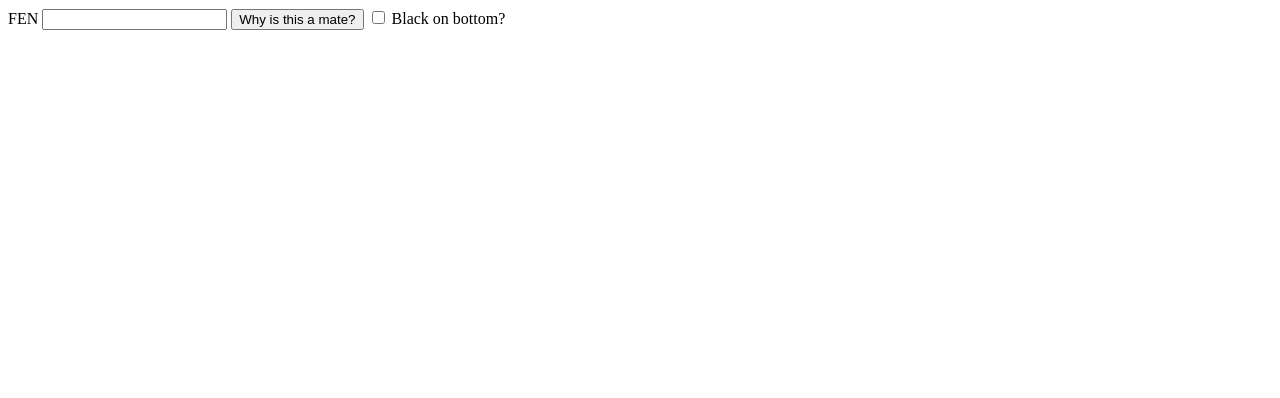
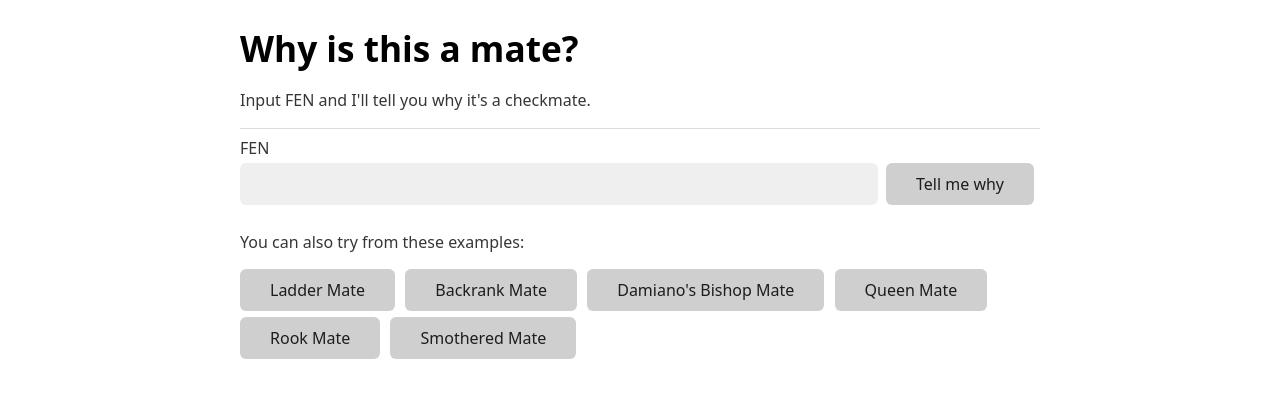
Before and after one commit to rootEnginear/why-is-this-a-checkmate, a website: page public/index.html in a window 1280 px wide. Drawn offline with nearby package versions, Linux system fonts and the light colour scheme.

Commit message:
feat: add uis

```diff
--- a/package.json
+++ b/package.json
@@ -9,6 +9,7 @@
   },
   "license": "MIT",
   "dependencies": {
+    "ejs": "^3.1.8",
     "express": "^4.18.1",
     "typescript": "^4.8.2"
   },
--- a/public/index.html
+++ b/public/index.html
@@ -1,10 +1,94 @@
-<form>
-  <label>
-    FEN
-    <input type="text" name="fen">
-  </label>
-  <button type="submit">Why is this a mate?</button>
-  <label>
-    <input type="checkbox" name="flip" value=""> Black on bottom?
-  </label>
-</form>
+<!DOCTYPE html>
+<html lang="en">
+
+<head>
+  <meta charset="UTF-8">
+  <meta http-equiv="X-UA-Compatible" content="IE=edge">
+  <meta name="viewport" content="width=device-width, initial-scale=1.0">
+
+  <!-- HTML Meta Tags -->
+  <title>Why is this a mate?</title>
+  <meta name="description" content="Input FEN and I'll tell you why it's a checkmate.">
+
+  <!-- Facebook Meta Tags -->
+  <meta property="og:url" content="https://whymate.glitch.me/">
+  <meta property="og:type" content="website">
+  <meta property="og:title" content="Why is this a mate?">
+  <meta property="og:description" content="Because this:">
+  <meta property="og:image"
+    content="https://whymate.glitch.me/?fen=rnbqkbnr%2Fpppppppp%2F8%2F8%2F8%2F8%2FPPPPPPPP%2FRNBQKBNR">
+
+  <!-- Twitter Meta Tags -->
+  <meta name="twitter:card" content="summary_large_image">
+  <meta property="twitter:domain" content="whymate.glitch.me">
+  <meta property="twitter:url" content="https://whymate.glitch.me/">
+  <meta name="twitter:title" content="Why is this a mate?">
+  <meta name="twitter:description" content="Because this:">
+  <meta name="twitter:image"
+    content="https://whymate.glitch.me/?fen=rnbqkbnr%2Fpppppppp%2F8%2F8%2F8%2F8%2FPPPPPPPP%2FRNBQKBNR">
+
+  <!-- Meta Tags Generated via https://www.opengraph.xyz -->
+
+  <link rel="stylesheet" href="https://cdn.jsdelivr.net/npm/water.css@2/out/water.css">
+</head>
+
+<body>
+  <header>
+    <h1>Why is this a mate?</h1>
+    <p>Input FEN and I'll tell you why it's a checkmate.</p>
+  </header>
+  <hr>
+  <form class="fen-input">
+    <label>
+      FEN
+      <input type="text" name="fen">
+    </label>
+    <button type="submit">Tell me why</button>
+  </form>
+  <p>You can also try from these examples:</p>
+  <form>
+    <button type="submit" name="fen" value="1R2k3/R7/8/8/8/8/4K3/8 b">
+      Ladder Mate
+    </button>
+    <button type="submit" name="fen" value="1R4k1/5ppp/8/8/8/8/5PPP/6K1 b">
+      Backrank Mate
+    </button>
+    <button type="submit" name="fen" value="1kr5/QppKP3/8/8/8/4B3/8/8 b">
+      Damiano's Bishop Mate
+    </button>
+    <button type="submit" name="fen" value="5k2/5Q2/5K2/8/8/8/8/8 b">
+      Queen Mate
+    </button>
+    <button type="submit" name="fen" value="1k1R4/8/1K6/8/8/8/8/8 b">
+      Rook Mate
+    </button>
+    <button type="submit" name="fen" value="kr6/ppN5/8/1K6/8/8/8/8 b">
+      Smothered Mate
+    </button>
+  </form>
+
+  <style>
+    .fen-input {
+      display: flex;
+      align-items: flex-end;
+
+      gap: 8px;
+    }
+
+    .fen-input>label {
+      flex: 1;
+    }
+
+    .fen-input>label>input {
+      box-sizing: border-box;
+      width: 100%;
+      margin-top: 4px;
+    }
+
+    .fen-input>button {
+      margin-bottom: 10px;
+    }
+  </style>
+</body>
+
+</html>
--- /dev/null
+++ b/public/result.ejs
@@ -0,0 +1,78 @@
+<!DOCTYPE html>
+<html lang="en">
+
+<head>
+  <meta charset="UTF-8">
+  <meta http-equiv="X-UA-Compatible" content="IE=edge">
+  <meta name="viewport" content="width=device-width, initial-scale=1.0">
+
+  <!-- HTML Meta Tags -->
+  <title>Why is this a mate?</title>
+  <meta name="description" content="Because this:">
+
+  <!-- Facebook Meta Tags -->
+  <meta property="og:url" content="https://whymate.glitch.me/">
+  <meta property="og:type" content="website">
+  <meta property="og:title" content="Why is this a mate?">
+  <meta property="og:description" content="Because this:">
+  <meta property="og:image"
+    content="https://whymate.glitch.me/?fen=<%= fen %><%= flip ? '&flip' : '' %>&img&og">
+
+  <!-- Twitter Meta Tags -->
+  <meta name="twitter:card" content="summary_large_image">
+  <meta property="twitter:domain" content="whymate.glitch.me">
+  <meta property="twitter:url" content="https://whymate.glitch.me/">
+  <meta name="twitter:title" content="Why is this a mate?">
+  <meta name="twitter:description" content="Because this:">
+  <meta name="twitter:image"
+    content="https://whymate.glitch.me/?fen=<%= fen %><%= flip ? '&flip' : '' %>&img&og">
+
+  <!-- Meta Tags Generated via https://www.opengraph.xyz -->
+
+  <link rel="stylesheet" href="https://cdn.jsdelivr.net/npm/water.css@2/out/water.css">
+</head>
+
+<body>
+  <header>
+    <h1>Because this:</h1>
+    <button type="button" onclick="location.href='/'">
+      🏠&#xFE0F; Home
+    </button>
+    <button type="button" onclick="copylink()">
+      🔗&#xFE0F; Copy link
+    </button>
+    <button type="button" onclick="flipboard()">
+      🔄&#xFE0F; Flip board
+    </button>
+  </header>
+  <img id="img" src="/?fen=<%= fen %><%= flip ? '&flip' : '' %>&img" alt="">
+
+  <script>
+    const copylink = () => {
+      navigator.clipboard.writeText(location.href)
+    }
+
+    const flipboard = () => {
+      const params = new URLSearchParams(location.search)
+      if (params.has('flip')) { params.delete('flip') }
+      else { params.set('flip', '') }
+      location.search = params.toString();
+    }
+  </script>
+  <style>
+    header {
+      display: flex;
+      align-items: center;
+      gap: 8px;
+      margin-bottom: 8px;
+    }
+
+    header>h1 {
+      flex: 1;
+      line-height: 1;
+      margin: 0;
+    }
+  </style>
+</body>
+
+</html>
```
Also changed, not shown: index.js, 1 other file.
